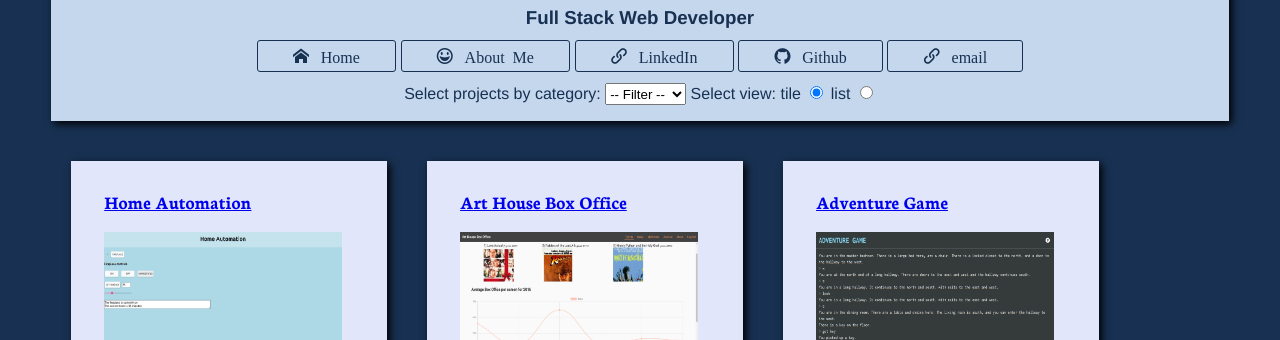
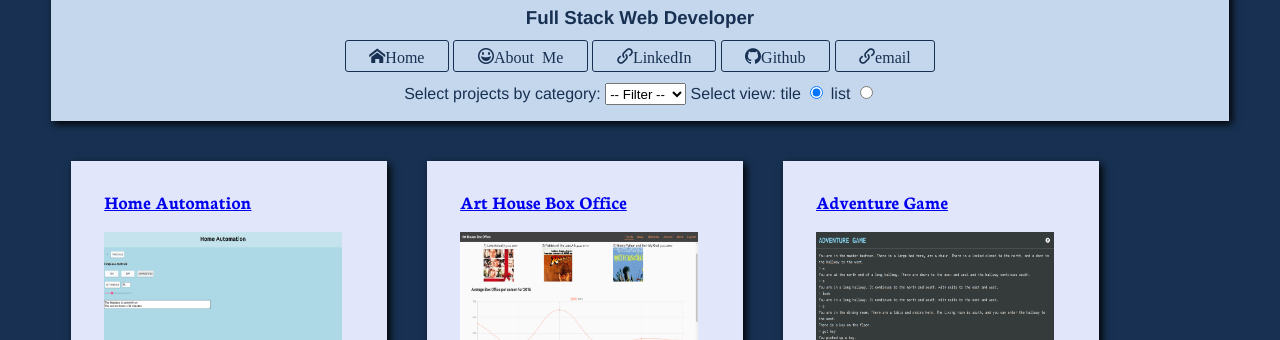
Before and after one commit to goodwid/CF-301-portfolio, a website: page index.html in a window 1280 px wide. Shown: the part 93-433 px from the top of the page. Drawn offline with nearby package versions, Linux system fonts and the light colour scheme; files whose address does not match are found by name.

Commit message:
Changed border to a tag instead of li tag

```diff
--- a/css/module.css
+++ b/css/module.css
@@ -1,14 +1,15 @@
 .nav-item {
+  /*padding: 3px 1em;*/
   display: inline;
-  background-color: #E375D81;
-  padding: 7px 3%;
+
+}
+
+.nav-link {
+  /*background-color: #E375D81;*/
+  padding: 7px 2%;
   border: 1px solid #183152;
   border-radius: 3px;
   height: 20px;
-}
-
-.nav-link {
   text-decoration: none;
-  padding-left: 1%;
   color: #183152;
 }
--- a/index.html
+++ b/index.html
@@ -65,11 +65,11 @@
       <nav class="main-nav center-content">
         <span class="icon-menu"></span>
         <ul>
-          <li class="icon-home nav-item"><a class="nav-link" href="projects">Home</a></li>
-          <li class="icon-happy nav-item"><a class="nav-link" href="about">About Me</a></li>
-          <li class="icon-link nav-item"><a class="nav-link" href="https://www.linkedin.com/in/goodwid" target="_base">LinkedIn</a></li>
-          <li class="icon-github nav-item"><a class="nav-link" href="http://github.com/goodwid" target="_base">Github</a></li>
-          <li class="icon-link nav-item"><a class="nav-link" href="mailto:goodwid@gmail.com">email</a></li>
+          <li class="nav-item"><a class="icon-home nav-link" href="projects">Home</a></li>
+          <li class="nav-item"><a class="icon-happy nav-link" href="about">About Me</a></li>
+          <li class="nav-item"><a class="icon-link nav-link" href="https://www.linkedin.com/in/goodwid" target="_base">LinkedIn</a></li>
+          <li class="nav-item"><a class="icon-github nav-link" href="http://github.com/goodwid" target="_base">Github</a></li>
+          <li class="nav-item"><a class="icon-link nav-link" href="mailto:goodwid@gmail.com">email</a></li>
         </ul>
       </nav>
       <p id="selectors" class="center-content">
```
